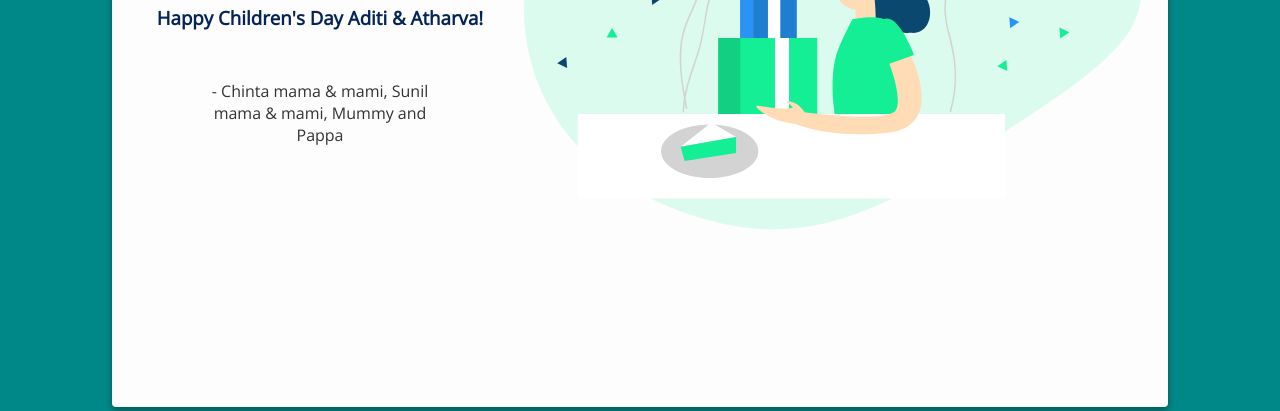
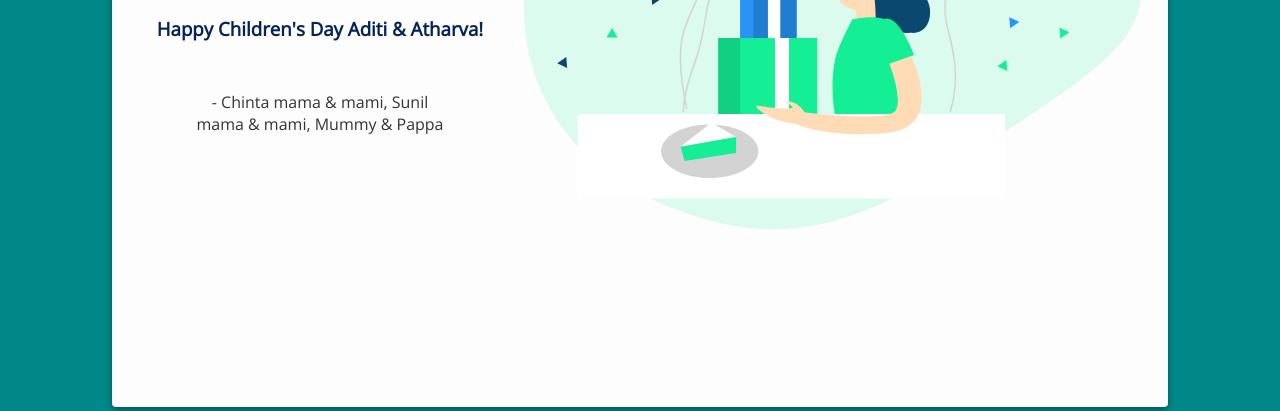
Before and after one commit to siddhij-git/aditi_atharva, a plain HTML site: page index.html in a window 1280 px wide. Shown: the part 389-800 px from the top of the page. Drawn offline with nearby package versions, Linux system fonts and the light colour scheme.

Commit message:
Update index.html

```diff
--- a/index.html
+++ b/index.html
@@ -16,7 +16,7 @@
       <p style="margin-bottom: 10px">May your laughter be contagious, your dreams be boundless, and
         your journey be filled with love."</p>
         <h3 style = "color:#042356">Happy Children's Day Aditi & Atharva!</h3>
-      <p class="muted">- Chinta mama & mami, Sunil mama & mami, Mummy and Pappa</p>
+      <p class="muted">- Chinta mama & mami, Sunil mama & mami, Mummy & Pappa</p>
     </div>
     <div class="space"></div>
   </div>
```
